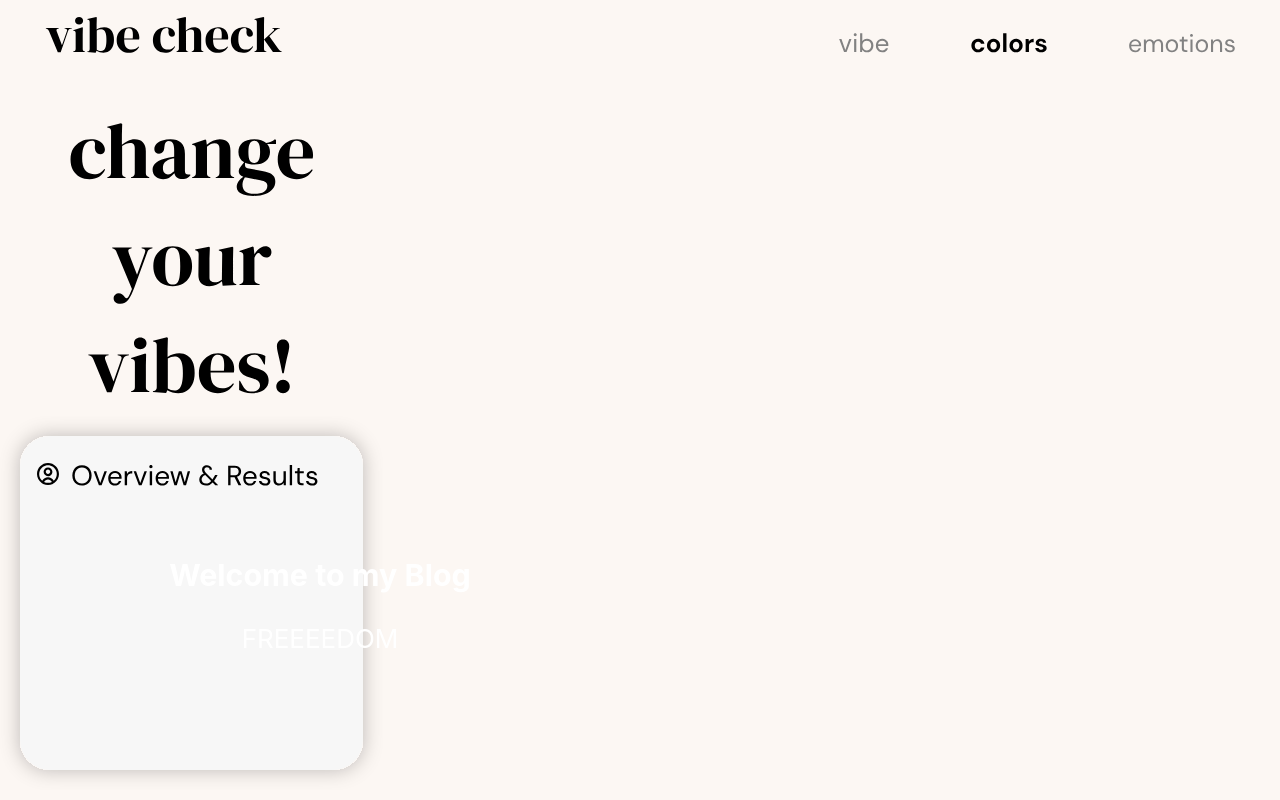
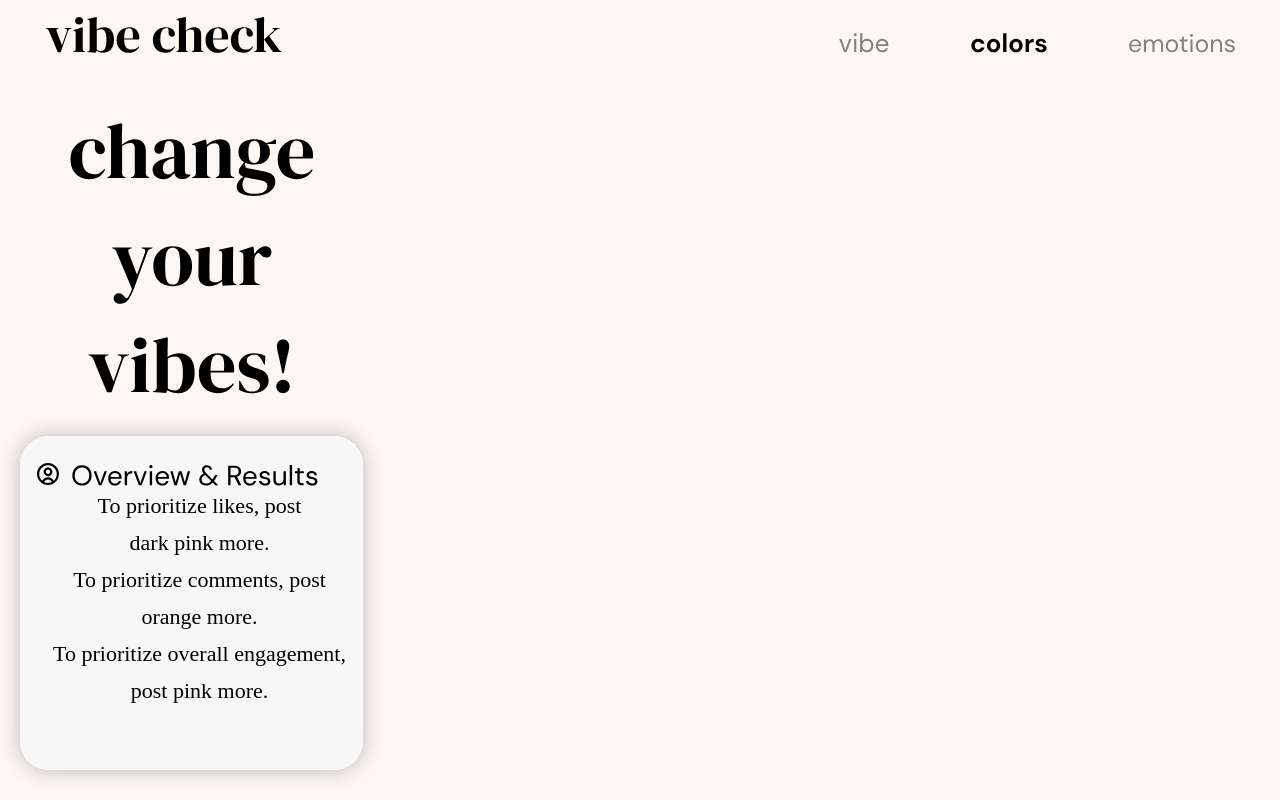
Before and after one commit to ipekgoktan/VibeCheck, a React (Create React App) app in the folder frontend/vibecheck/: page /ColorsPage in a window 1280 px wide. Shown: the top 800 px of the page. Built offline with nearby package versions, Linux system fonts and the light colour scheme.

Commit message:
adding text

```diff
--- a/frontend/vibecheck/src/pages/ColorsPage.css
+++ b/frontend/vibecheck/src/pages/ColorsPage.css
@@ -101,13 +101,14 @@
 
 .ColorsPage-rightBarItems{
     white-space: nowrap;
-    padding-top: 30px;
+    padding-top: 16px;
     padding-right: 16px;
 }
 
 #list{
     overflow-x:scroll;
     white-space:nowrap;
+    margin-top: 0px;
 }
 
 #menuList{
@@ -142,10 +143,43 @@
 
 .head-text {
     position: relative;
+    color: #000000;
  }
- .text-on-image {
-   position: absolute;
-   right: 50%;
-   left: 0;
-   bottom: 15%;
+.text-on-image {
+    position: absolute;
+    width: 50px;
+    height: 58px;
+    left: 94px;
+    top: 500px;
+
+    font-family: DM Sans;
+    font-style: normal;
+    font-weight: normal;
+    font-size: 22px;
+    line-height: 15px;
+
+    overflow-wrap: normal;
+
+    color: #000000;
  }
+
+ .container {
+    position: relative;
+    text-align: center;
+}
+
+.centered {
+    position: absolute;
+    top: 50%;
+    left: 50%;
+    transform: translate(-50%, -50%);
+    font-family: DM Sans;
+    font-style: normal;
+    font-weight: normal;
+    font-size: 22px;
+    line-height: 15px;
+
+    overflow-wrap: normal;
+
+    color: #000000;
+  }
--- a/frontend/vibecheck/src/pages/ColorsPage.js
+++ b/frontend/vibecheck/src/pages/ColorsPage.js
@@ -42,10 +42,16 @@ function ColorsPage() {
             <div id="leftbar">
               <img src={ChangeYourVibes} className="EmotionsPage-leftBarItems" />
               <br></br>
-              <img src={OverviewResults} className="EmotionsPage-leftBarItems" />
-              <div class='text-on-image'>
-                <h3> Welcome to my Blog </h3>
-                <p> FREEEEDOM </p>
+              <div class="container">
+                <img src={OverviewResults} className="EmotionsPage-leftBarItems" />
+                <div class="centered">
+                  <p> To prioritize likes, post </p>
+                  <p>dark pink more. </p>
+                  <p> To prioritize comments, post </p>
+                  <p> orange more. </p>
+                  <p> To prioritize overall engagement, </p>
+                  <p>post pink more. </p>
+                </div>
               </div>
             </div>
 
--- a/frontend/vibecheck/src/pages/EmotionsPage.css
+++ b/frontend/vibecheck/src/pages/EmotionsPage.css
@@ -101,7 +101,7 @@
 
 .EmotionsPage-rightBarItems{
     white-space: nowrap;
-    padding-top: 30px;
+    padding-top: 20px;
     padding-right: 16px;
 }
 
--- a/frontend/vibecheck/src/pages/EmotionsPage.js
+++ b/frontend/vibecheck/src/pages/EmotionsPage.js
@@ -42,11 +42,21 @@ function EmotionsPage() {
 
         <header className="EmotionsPage-header" >
         <div id="list">
-          <div id="leftbar">
-            <img src={ChangeYourVibes} className="EmotionsPage-leftBarItems" />
-            <br></br>
-            <img src={OverviewResults} className="EmotionsPage-leftBarItems" />
-          </div>
+            <div id="leftbar">
+              <img src={ChangeYourVibes} className="EmotionsPage-leftBarItems" />
+              <br></br>
+              <div class="container">
+                <img src={OverviewResults} className="EmotionsPage-leftBarItems" />
+                <div class="centered">
+                  <p> To prioritize likes, post your </p>
+                  <p>happiness more. </p>
+                  <p> To prioritize comments, post your </p>
+                  <p> sadness more. </p>
+                  <p> To prioritize overall engagement, </p>
+                  <p>post your hapiness more. </p>
+                </div>
+              </div>
+            </div>
 
           <div id="rightbar">
             <img id = "smaller_bar" src={anger} className="EmotionsPage-rightBarItems" />
--- a/frontend/vibecheck/src/pages/VibesPage.css
+++ b/frontend/vibecheck/src/pages/VibesPage.css
@@ -14,3 +14,49 @@
     color: white;
     margin-top: 50px;
 }
+
+.container {
+    position: relative;
+    text-align: center;
+}
+
+.centered {
+    position: absolute;
+    top: 50%;
+    left: 50%;
+    transform: translate(-50%, -50%);
+    font-family: DM Sans;
+    font-style: normal;
+    font-weight: normal;
+    font-size: 22px;
+    line-height: 15px;
+
+    overflow-wrap: normal;
+
+    color: #000000;
+  }
+
+.result {
+
+    font-family: DM Serif Display;
+    font-style: normal;
+    font-weight: normal;
+    font-size: 75px;
+    line-height: 103px;
+    /* identical to box height */
+
+
+    color: #000000;
+}
+
+.intro{
+    font-family: DM Sans;
+    font-style: normal;
+    font-weight: normal;
+    font-size: 36px;
+    line-height: 47px;
+    /* identical to box height */
+
+
+    color: #000000;
+}
--- a/frontend/vibecheck/src/pages/VibesPage.js
+++ b/frontend/vibecheck/src/pages/VibesPage.js
@@ -36,9 +36,12 @@ function VibesPage() {
           <div id="list">
             <img src={VibePicture} className="VibesPage-items" />
             <div id="rightbar">
-              <img src={YourVibe} className="VibesPage-items" />
+              <div class="intro">Your vibe is</div>
+              <div class="result">happiness</div>
               <br></br>
-              <img src={YourColor} className="VibesPage-items" />
+              <div class="intro">Your most frequent</div>
+              <div class="intro">color is:</div>
+              <div class="result">orange</div>
             </div>
           </div>
         </header>
```
